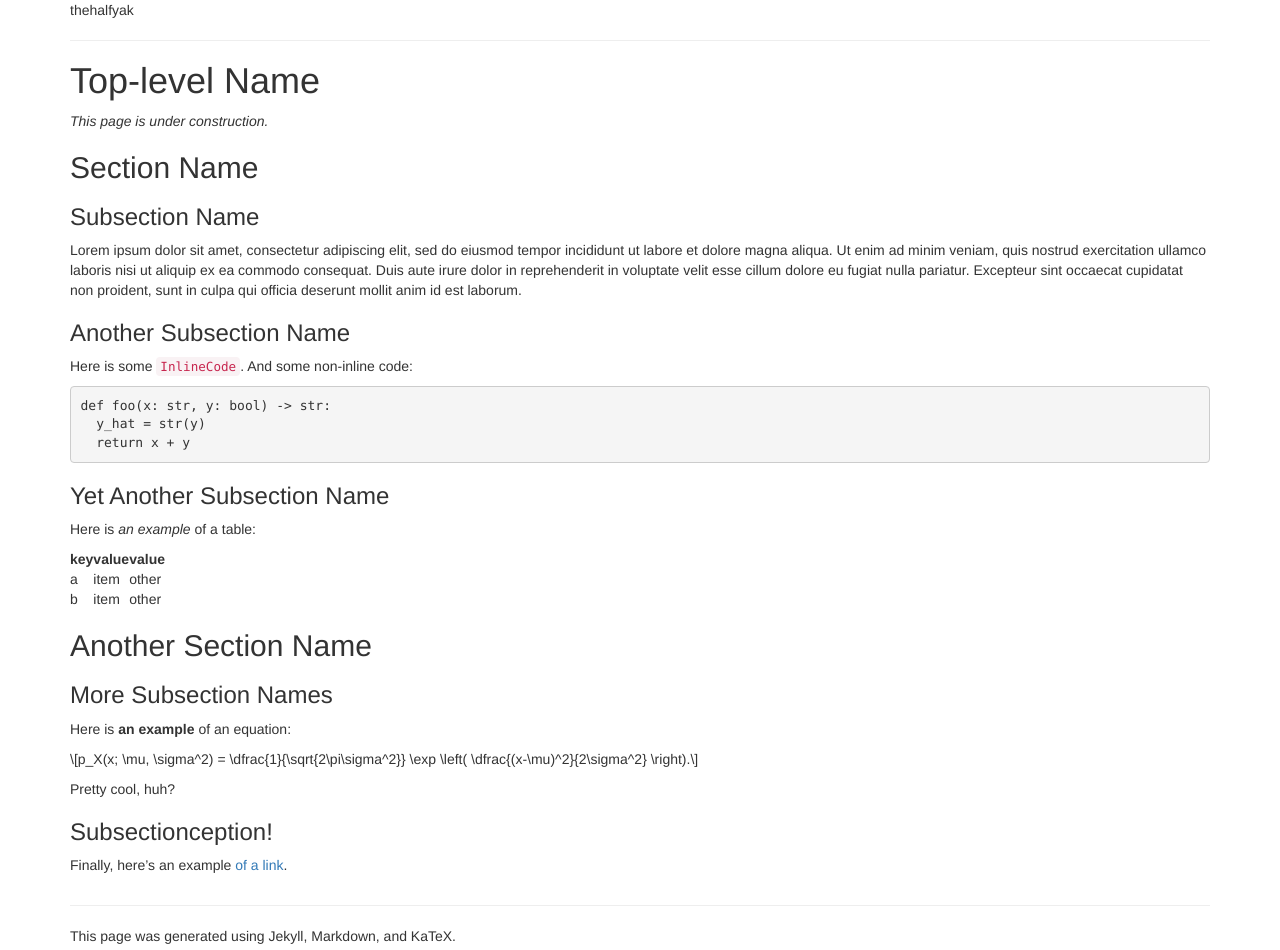
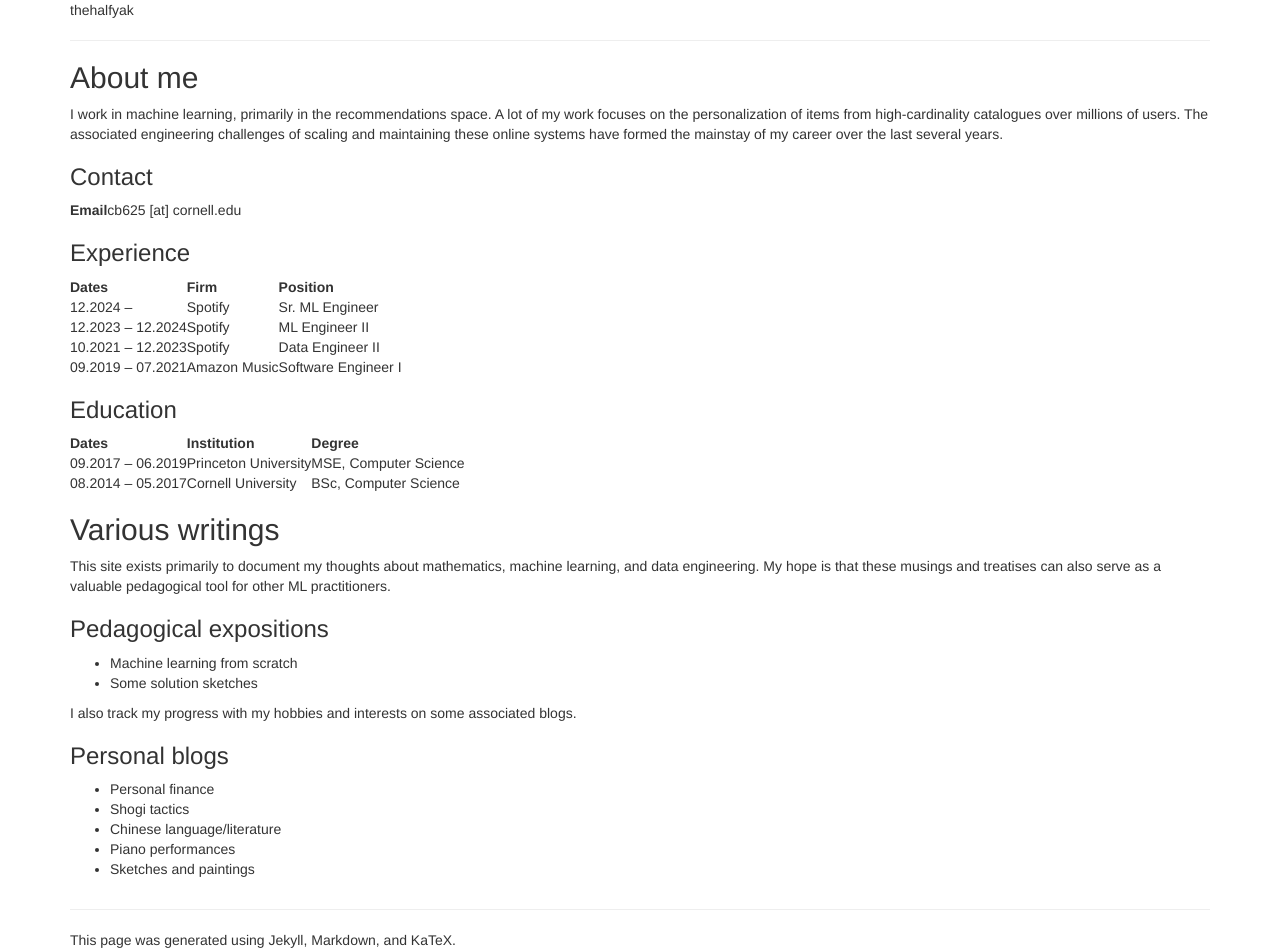
Before and after one commit to chiragbharadwaj/site, a Jekyll site: the page built from index.md, in a window 1280 px wide. Built offline with Jekyll 4.4.1, drawn with Linux system fonts in a browser that asks for light colours; nearby versions of some CDN libraries; library files that are not in the unit come from our copies.

Commit message:
feat(home): fixed homepage to have proper info, albeit without links out yet

````diff
--- a/index.md
+++ b/index.md
@@ -2,8 +2,7 @@
 layout: default
 title: home
 excerpt: |
-  TBD
-katex: true
+  A loose collection of blogs and musings about math, machine learning, personal finance, art, music, shogi...
 ---
 
 <div class="logo" markdown="1">
@@ -12,47 +11,47 @@ thehalfyak
 
 ----
 
-# Top-level Name
+## About me
 
-_This page is under construction._
+I work in machine learning, primarily in the recommendations space. A lot of my work focuses on the personalization of items from high-cardinality catalogues over millions of users. The associated engineering challenges of scaling and maintaining these online systems have formed the mainstay of my career over the last several years.
 
-## Section Name
 
-### Subsection Name
+### Contact
 
-Lorem ipsum dolor sit amet, consectetur adipiscing elit, sed do eiusmod tempor incididunt ut labore et dolore magna aliqua. Ut enim ad minim veniam, quis nostrud exercitation ullamco laboris nisi ut aliquip ex ea commodo consequat. Duis aute irure dolor in reprehenderit in voluptate velit esse cillum dolore eu fugiat nulla pariatur. Excepteur sint occaecat cupidatat non proident, sunt in culpa qui officia deserunt mollit anim id est laborum.
+|---|---|
+|**Email**|cb625 [at] cornell.edu|
 
-### Another Subsection Name
+### Experience
 
-Here is some `InlineCode`. And some non-inline code:
+|Dates|Firm|Position|
+|---|---|---|
+|12.2024 --|Spotify|Sr. ML Engineer|
+|12.2023 -- 12.2024|Spotify|ML Engineer II|
+|10.2021 -- 12.2023|Spotify|Data Engineer II|
+|09.2019 -- 07.2021|Amazon Music|Software Engineer I|
 
-```python
-def foo(x: str, y: bool) -> str:
-  y_hat = str(y)
-  return x + y
-```
+### Education
 
-### Yet Another Subsection Name
+|Dates|Institution|Degree|
+|---|---|---|
+|09.2017 -- 06.2019|Princeton University|MSE, Computer Science|
+|08.2014 -- 05.2017|Cornell University|BSc, Computer Science|
 
-Here is *an example* of a table:
+## Various writings
 
-|key|value|value|
-|---|---|---|
-|a|item|other|
-|b|item|other|
+This site exists primarily to document my thoughts about mathematics, machine learning, and data engineering. My hope is that these musings and treatises can also serve as a valuable pedagogical tool for other ML practitioners.
 
-## Another Section Name
+### Pedagogical expositions
 
-### More Subsection Names
+- Machine learning from scratch
+- Some solution sketches
 
-Here is **an example** of an equation:
+I also track my progress with my hobbies and interests on some associated blogs.
 
-\\[p_X(x; \mu, \sigma^2) = \dfrac{1}{\sqrt{2\pi\sigma^2}} \exp \left( \dfrac{(x-\mu)^2}{2\sigma^2} \right).\\]
+### Personal blogs
 
-Pretty cool, huh?
-
-### Subsectionception!
-
-Finally, here's an example [of a link][website].
-
-[website]: https://www.thehalfyak.pro
+- Personal finance
+- Shogi tactics
+- Chinese language/literature
+- Piano performances
+- Sketches and paintings
````
Also changed, not shown: _assets/css/styles.css (+8 -2 lines).
